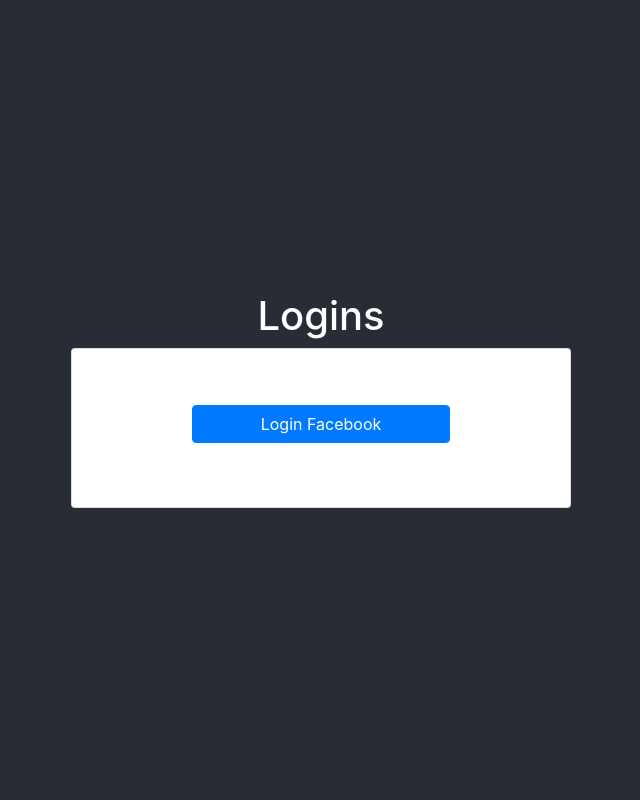
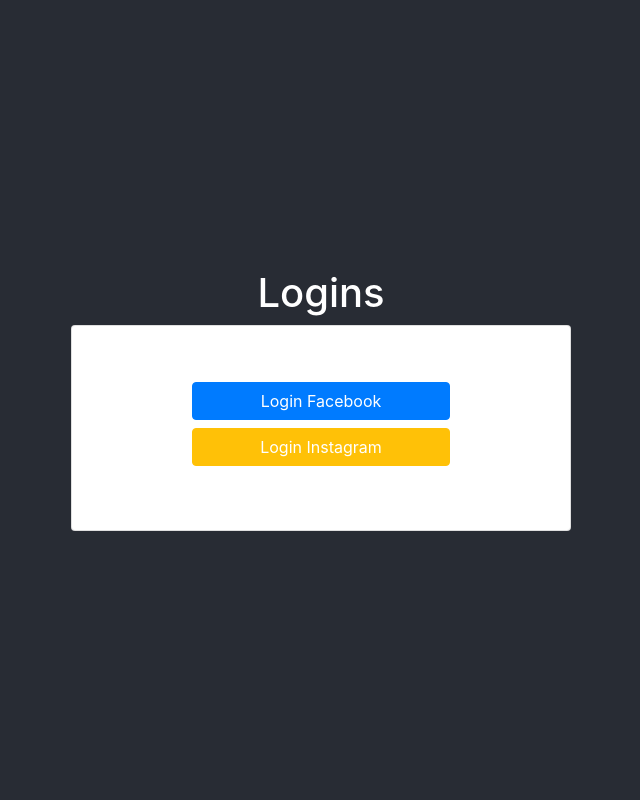
Before and after one commit to IvanSJr/AppFacebookLogin, a Django app: page /login/ in a window 1280 px wide. Shown: the whole page, without its empty margins (319-959 px from the left). Run offline with Django 3.2, Linux system fonts and the light colour scheme; some libraries are stand-ins or nearby versions.

Commit message:
Adicionando botão para instragam

```diff
--- a/main/templates/login.html
+++ b/main/templates/login.html
@@ -6,6 +6,9 @@
         <button class="btn btn-primary mb-2">
             <a href="#">Login Facebook</a>
         </button>
+        <button class="btn btn-warning mb-2">
+            <a href="#">Login Instagram</a>
+        </button>
     </div>
 </div>
 {% endblock %}
```
